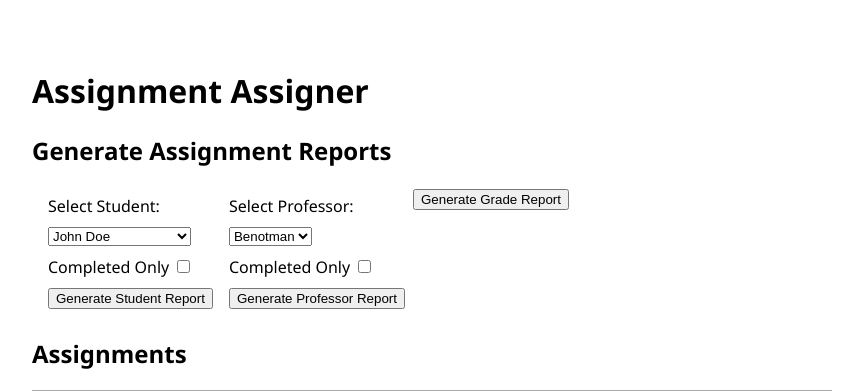
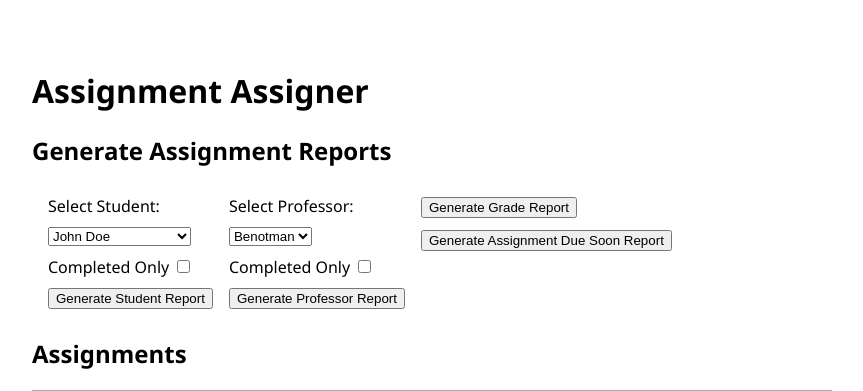
Before and after one commit to Justinjp126/flaskWorkshop, a Flask app: page / in a window 1280 px wide. Shown: the top 391 px of the page, without its empty margins (208-1071 px from the left). Run offline with Flask 3, Linux system fonts and the light colour scheme; data comes from the database, SQL or seed files in the repository.

Commit message:
Finish assignments due soon report

```diff
--- a/app.py
+++ b/app.py
@@ -1,7 +1,7 @@
 from flask import Flask, redirect, render_template, url_for, request
 from flask_sqlalchemy import SQLAlchemy
 from sqlalchemy import text
-from datetime import datetime
+from datetime import datetime, timedelta
 import os
 
 basedir = os.path.abspath(os.path.dirname(__file__))
@@ -292,6 +292,43 @@ def reportAvgGrade():
     return render_template("reportAvgGrade.html", avg_grades=avg_grades)
 
 
+@app.route("/report/dueSoon/", methods=["GET"])
+def report_due_soon():
+    with db.engine.connect() as conn:
+        # Calculate the date one week from today
+        due_soon_date = datetime.now() + timedelta(days=7)
+
+        # Create a prepared SQL statement to fetch assignments due within the next 7 days
+        stmt = text(
+            """
+            SELECT
+                assignment.name,
+                assignment.description,
+                assignment.due_date,
+                student.name AS student_name
+            FROM
+                assignment
+            JOIN
+                student
+            ON
+                assignment.student_id = student.id
+            WHERE
+                assignment.due_date <= :due_soon_date
+            """
+        )
+
+        # Execute the SQL statement with a parameter
+        result = conn.execute(stmt, {"due_soon_date": due_soon_date})
+
+        # Retrieve the results as a list of dictionaries
+        assignments_due_soon = result.mappings().all()
+
+    # Render the report with the fetched data
+    return render_template(
+        "reportDueSoon.html", assignments_due_soon=assignments_due_soon
+    )
+
+
 @app.route("/delete/student/<int:id>")
 def deleteStudent(id):
     student = Student.query.get_or_404(id)
--- a/templates/index.html
+++ b/templates/index.html
@@ -33,6 +33,11 @@
     }
     function redirectGrade() {
         var url = "/report/avgGrade/"
+        window.location.href = url
+    }
+
+    function redirectDueSoon() {
+        var url = "/report/dueSoon/"
         window.location.href = url
     }
 </script>
@@ -72,9 +77,14 @@
                 <input type="submit" value="Generate Professor Report">
             </span>
         </form>
-        <form action="/report/avgGrades/" method="GET" onsubmit="event.preventDefault(); redirectGrade();">
-            <input type="submit" value="Generate Grade Report">
-        </form>
+        <span class="reportSingle">
+            <form action="/report/avgGrades/" method="GET" onsubmit="event.preventDefault(); redirectGrade();">
+                <input type="submit" value="Generate Grade Report">
+            </form>
+            <form action="/report/dueSoon/" method="GET" onsubmit="event.preventDefault(); redirectDueSoon();">
+                <input type="submit" value="Generate Assignment Due Soon Report">
+            </form>
+        </span>
     </div>
 
     <h2>Assignments</h2>
```
Also changed, not shown: templates/reportDueSoon.html (added, +28 -0 lines).
